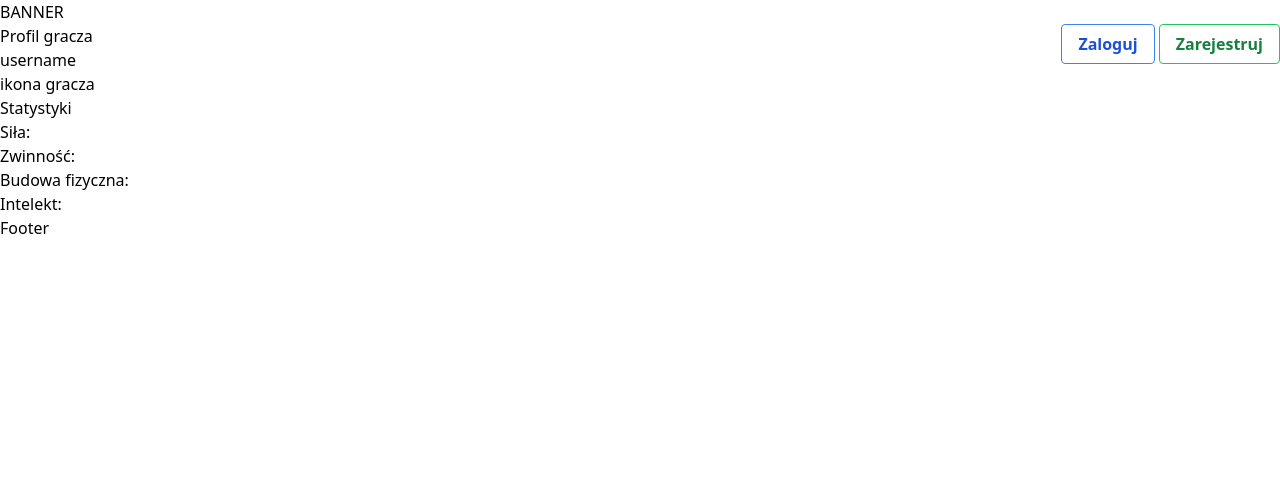
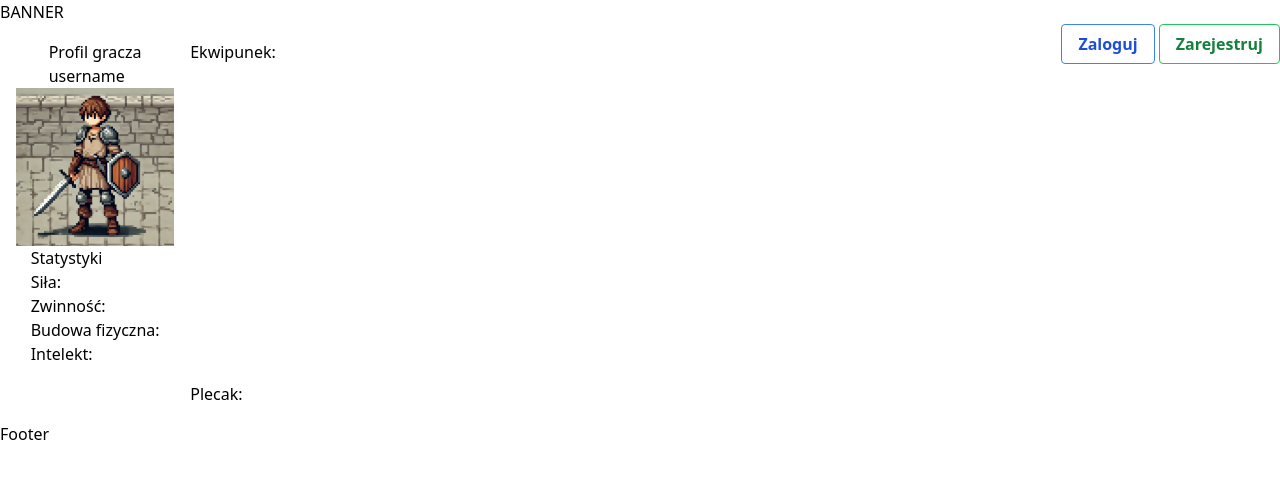
Before and after one commit to Exhil95/klon_gladiatusa, a Django app: page /user_profile/ in a window 1280 px wide. Shown: the top 479 px of the page. Run offline with Django 5.2, Linux system fonts and the light colour scheme; some libraries are stand-ins or nearby versions.

Commit message:
ulepszenie profilu

```diff
--- a/klon/user_profile/templates/profil_gracza/profil.html
+++ b/klon/user_profile/templates/profil_gracza/profil.html
@@ -1,4 +1,5 @@
 {% extends "base.html" %}
+{% load static %}
 
 {% block title %}
 Profil gracza
@@ -8,21 +9,23 @@ Profil gracza
 
 {% endblock %}
 
-{% block navbar %}
-{% include "navbar.html" %}
-{% endblock %}
 {% block banner_up %}
 {% include 'banner_up.html' %}
 {% endblock %}
 
+{% block navbar %}
+{% include "navbar.html" %}
+{% endblock %}
+
 {% block content %}
-<div>
-    <div>
-        <h1>Profil gracza</h1>
-        <h2>username</h2>
+<div class="grid grid-flow-row-dense grid-cols-6 gap-4 p-4">
+    <div class="grid justify-items-center col-span-1">
+        <div class="">
+            <div>Profil gracza</div>
+            <div>username</div>
         </div>
         <div>
-        ikona gracza
+            <img src="{% static 'images/profilowe.webp' %}" alt="Profilowe" width="250">
         </div>
         <div>
             <div>
@@ -42,6 +45,16 @@ Profil gracza
             </div>
         </div>
     </div>
+    <div class="col-span-5">
+        <div>
+            Ekwipunek:
+        </div>
+    </div>
+    <div class="col-span-3 grid grid-cols-subgrid gap-4">
+        <div class="col-start-2">Plecak:</div>
+    </div>
+</div>
+
 {% endblock %}
 
 {% block footer %}
```
Also changed, not shown: klon/db.sqlite3, klon/static/images/profilowe.webp (added). Lines whose indentation alone changed are shown as unchanged.
